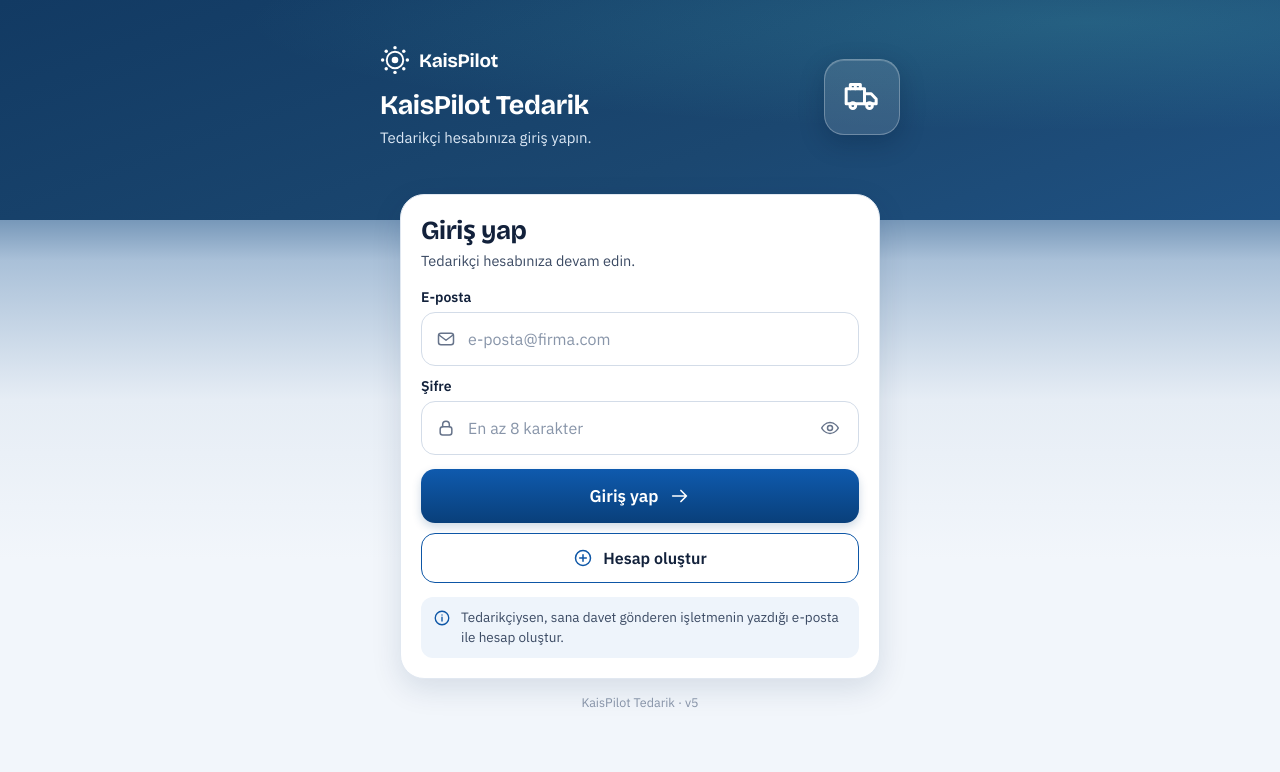
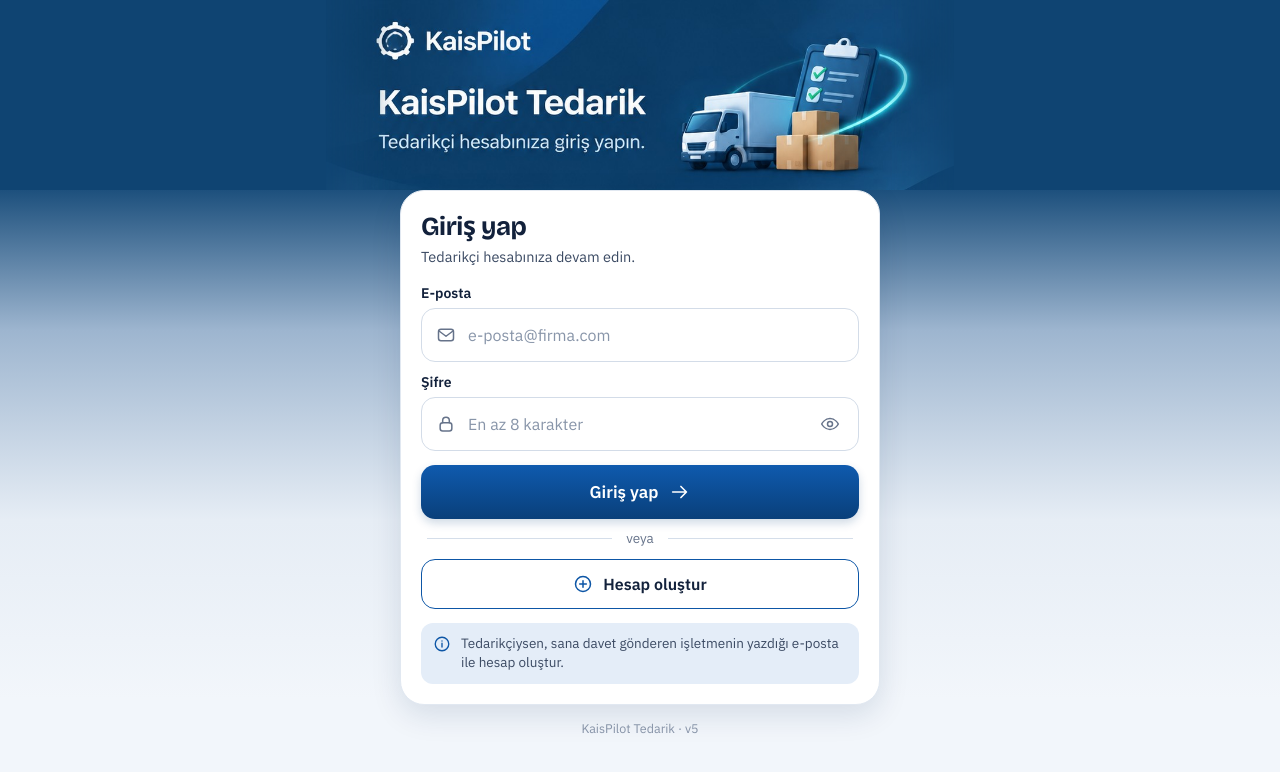
Before and after one commit to derinmilletc-dev/KA-SP-LOT, a plain HTML site: page tedarikci/index.html in a window 1280 px wide. Drawn offline with nearby package versions, Linux system fonts and the light colour scheme.

Commit message:
Tedarikci girisi: ust gorsel ve kart tasarimdaki gibi birebir
Co-Authored-By: Claude Opus 5.5 <noreply@anthropic.com>
Claude-Session: https://claude.ai/code/session_01S2v5aFm4T8146doB4G1DD5

```diff
--- a/tedarikci/index.html
+++ b/tedarikci/index.html
@@ -49,7 +49,15 @@ body.lg .err{margin:0;font-size:14px;min-height:0}body.lg .err:empty{display:non
 .tn svg{flex:none;color:#0D56A6;margin-top:1px}
 .tfoot{margin:14px 0 calc(18px + env(safe-area-inset-bottom));text-align:center;font-size:12.5px;color:#8895A9}
 body:not(.lg) .tfoot{margin-top:4px}
-body.lg .th{box-sizing:border-box;height:clamp(160px,calc(100vh - 560px),220px);height:clamp(160px,calc(100svh - 560px),220px);display:flex;flex-direction:column;justify-content:center}body.lg .th-in{width:100%}
+/* görseldeki gibi: üst band birebir */
+body.lg .th{position:relative;padding:0;height:auto;aspect-ratio:1065/322;background:#0B3D67 url(/tedarikci/ted-hero.jpg) top center/100% auto no-repeat}
+body.lg .th-in{position:absolute;width:1px;height:1px;overflow:hidden;clip:rect(0 0 0 0);white-space:nowrap}
+body.lg{background:linear-gradient(180deg,#1D507D 0,#1D507D calc(30vw),#9DB5CF calc(30vw + 170px),#E6EDF5 calc(30vw + 330px),#F2F6FB calc(30vw + 520px)) no-repeat,#F2F6FB!important}
+body.lg .tc{margin:0 7%;max-width:none}
+@media(min-width:620px){body.lg .th{aspect-ratio:auto;height:190px;background:#0F4472}body.lg .th::after{content:"";position:absolute;inset:0;background:url(/tedarikci/ted-hero.jpg) center/auto 100% no-repeat;-webkit-mask-image:linear-gradient(90deg,transparent calc(50% - 330px),#000 calc(50% - 250px),#000 calc(50% + 250px),transparent calc(50% + 330px));mask-image:linear-gradient(90deg,transparent calc(50% - 330px),#000 calc(50% - 250px),#000 calc(50% + 250px),transparent calc(50% + 330px))}body.lg .tc{max-width:480px;margin:0 auto}html,body.lg{background:linear-gradient(180deg,#0F4472 0,#1D507D 190px,#9DB5CF 330px,#E6EDF5 520px,#F2F6FB 700px) no-repeat,#F2F6FB!important}}
+.tor{display:flex;align-items:center;gap:14px;color:#66738A;font-size:13.5px;margin:0 6px}
+.tor::before,.tor::after{content:"";flex:1;height:1px;background:#D5DEEA}
+.tn{background:#E4EDF8}
 </style></head><body><main id="app"><p class="m">Yükleniyor…</p></main><p class="tfoot">KaisPilot Tedarik · v5</p>
 <script>
 window.addEventListener('error',(e)=>{const d=document.createElement('div');d.style.cssText='position:fixed;top:0;left:0;right:0;background:#b3392f;color:#fff;padding:10px;font:14px system-ui;z-index:9';d.textContent='Hata: '+e.message+' ('+(e.lineno||'')+')';document.body.appendChild(d);});
@@ -87,6 +95,7 @@ function loginView(){
    <div class="f"><label for="pw">Şifre</label><div class="ti">${sv('<rect x="5" y="10.5" width="14" height="10" rx="3"/><path d="M8 10.5V8a4 4 0 018 0v2.5"/>')}<input id="pw" type="password" autocomplete="current-password" placeholder="En az 8 karakter"><button type="button" class="eye" id="eye" aria-label="Şifreyi göster veya gizle">${sv('<path d="M2 12s3.6-6.5 10-6.5S22 12 22 12s-3.6 6.5-10 6.5S2 12 2 12z"/><circle cx="12" cy="12" r="3"/>')}</button></div></div>
    <p class="err" id="msg" role="alert"></p>
    <button type="button" class="tb p" id="in">Giriş yap ${sv('<path d="M4 12h15M13 6l6 6-6 6"/>',22)}</button>
+   <div class="tor"><span>veya</span></div>
    <button type="button" class="tb o" id="up">${sv('<circle cx="12" cy="12" r="9"/><path d="M12 8v8M8 12h8"/>',20)}<span>Hesap oluştur</span></button>
   </form>
   <div class="tn">${sv('<circle cx="12" cy="12" r="9"/><path d="M12 11v5M12 8h.01"/>',18)}<span>Tedarikçiysen, sana davet gönderen işletmenin yazdığı e-posta ile hesap oluştur.</span></div></section>`;
```
Also changed, not shown: tedarikci/ted-hero.jpg (added).
